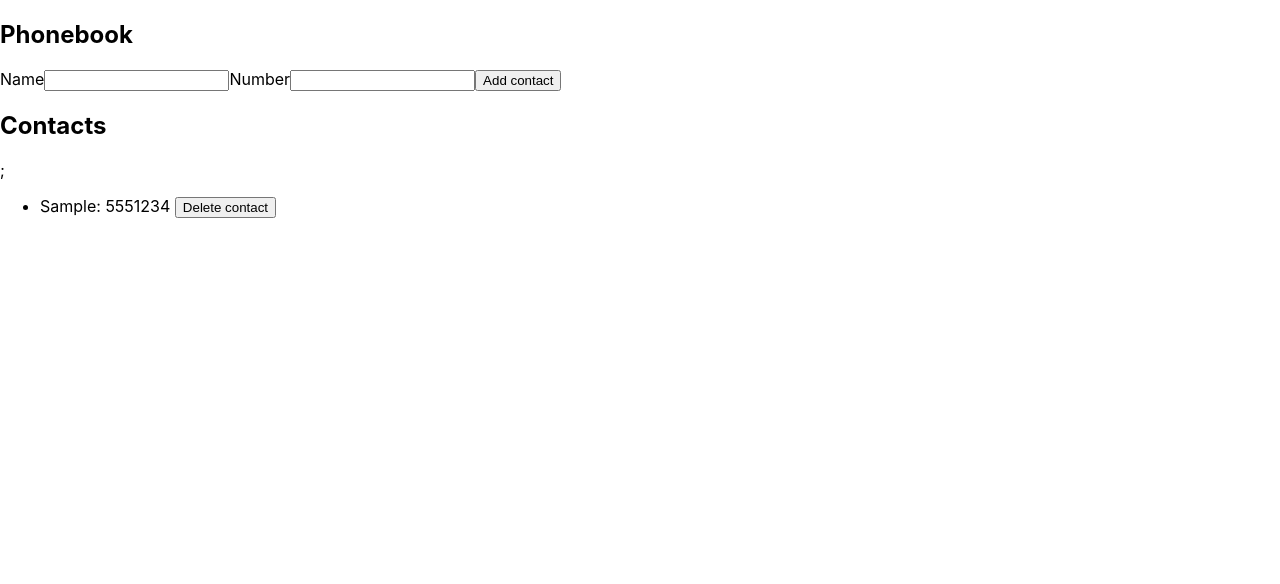
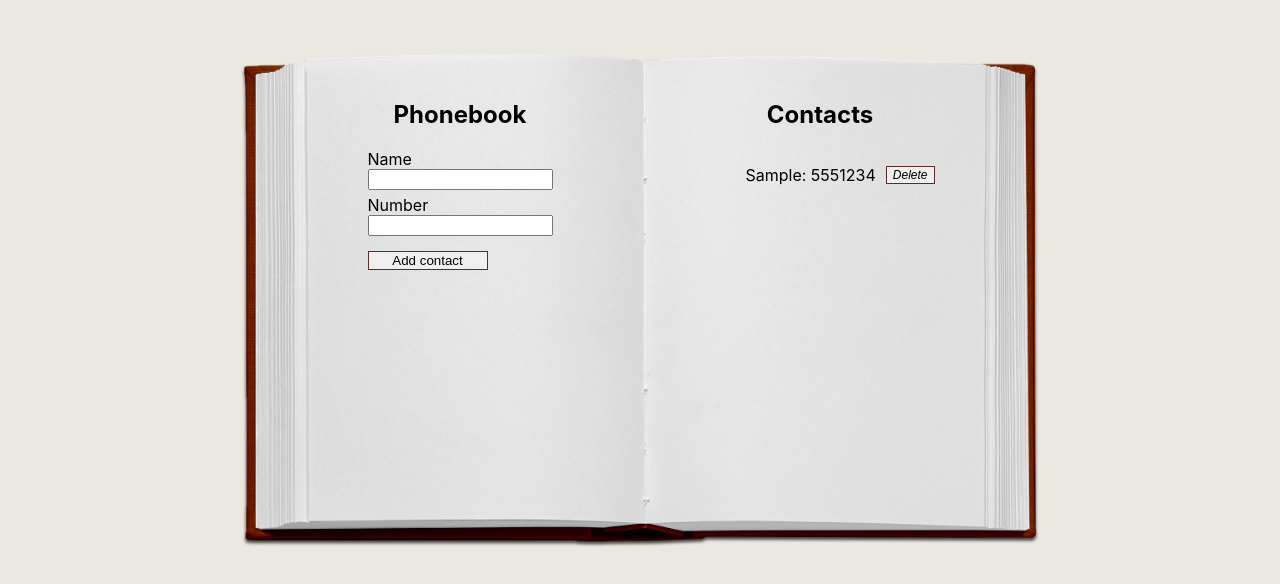
Before and after one commit to aleksandra-zablocka/goit-react-hw-02-phonebook, a React (Create React App) app: page / in a window 1280 px wide. Both pictures are taken after typing "Sample", "5551234" into the empty fields and a click on the button "Add contact". Shown: the top 584 px of the page. Built offline with nearby package versions, Linux system fonts and the light colour scheme.

Commit message:
added some styles

```diff
--- a/src/components/App.jsx
+++ b/src/components/App.jsx
@@ -23,9 +23,9 @@ class App extends Component {
   };
 
   render() {
-    console.log(this.state.contacts);
+    // console.log(this.state.contacts);
     return (
-      <div>
+      <div className="book">
         <Form addContact={this.addContact} />
         <ContactList
           contacts={this.state.contacts}
--- a/src/components/ContactEl/ContactEl.jsx
+++ b/src/components/ContactEl/ContactEl.jsx
@@ -1,14 +1,17 @@
 import React from 'react';
+import css from './ContactEl.module.css';
 
-const ContactEl = ({contact, deleteContact}) => {
-    const {id, name, number} = contact;
+const ContactEl = ({ contact, deleteContact }) => {
+  const { id, name, number } = contact;
 
-    return (
-        <li>
-            {name}: {number} {' '}
-            <button onClick={() => deleteContact(id)}>Delete contact</button>
-        </li>
-    )
-}
+  return (
+    <li>
+      <p>{name}: {number}{' '}</p>
+      <button className={css.deleteBtn} onClick={() => deleteContact(id)}>
+        Delete
+      </button>
+    </li>
+  );
+};
 
 export default ContactEl;
--- a/src/components/ContactEl/ContactEl.module.css
+++ b/src/components/ContactEl/ContactEl.module.css
@@ -0,0 +1,24 @@
+.deleteBtn {
+  border: 1px solid rgb(94, 42, 42);
+  cursor: pointer;
+  font-style: italic;
+  font-size: 12px;
+    transition: box-shadow 300ms;
+}
+
+.deleteBtn:hover {
+  box-shadow: rgba(128, 79, 70, 0.378) 0px 2px 5px 0px;
+  border: 1px solid rgb(48, 21, 21);
+}
+
+li {
+  display: flex;
+  align-items: center;
+  gap: 10px;
+  margin-bottom: 10px;
+  }
+
+p {
+  font-size: 16px;
+  margin: 0;
+}
--- a/src/components/ContactList/ContactList.jsx
+++ b/src/components/ContactList/ContactList.jsx
@@ -1,12 +1,13 @@
 import { Component } from 'react';
 import { nanoid } from 'nanoid';
 import ContactEl from 'components/ContactEl/ContactEl';
+import css from './ContactList.module.css';
 
 class ContactList extends Component {
   render() {
     return (
-      <div>
-        <h2>Contacts</h2>;
+      <div className={css.contactList}>
+        <h2>Contacts</h2>
         {/* <ul>
           {this.props.contacts.map(contact => (
             <li key={contact.id}>
@@ -18,15 +19,15 @@ class ContactList extends Component {
           ))}
         </ul> */}
 
-<ul>
+        <ul>
           {this.props.contacts.map(contact => (
-            <ContactEl key={contact.id}
-            contact={contact}
-            deleteContact={this.props.deleteContact}
+            <ContactEl
+              key={contact.id}
+              contact={contact}
+              deleteContact={this.props.deleteContact}
             />
           ))}
         </ul>
-
       </div>
     );
   }
--- a/src/components/ContactList/ContactList.module.css
+++ b/src/components/ContactList/ContactList.module.css
@@ -0,0 +1,9 @@
+.contactList {
+  width: 300px;
+  display: flex;
+  padding-top: 80px;
+  flex-direction: column;
+  align-items: center;
+}
+
+ul {list-style: none;}
--- a/src/components/Form/Form.jsx
+++ b/src/components/Form/Form.jsx
@@ -41,11 +41,11 @@ handleSubmit = e => {
     const { name, contacts, number } = this.state;
 
     return (
-      <div>
+      <div className={css.phonebook}>
         <h2>Phonebook</h2>
-        <form onSubmit={this.handleSubmit}>
+        <form className={css.form} onSubmit={this.handleSubmit}>
           <label htmlFor="name">Name</label>
-          <input
+          <input className={css.input}
             type="text"
             name="name"
             pattern="^[a-zA-Zа-яА-Я]+(([' -][a-zA-Zа-яА-Я ])?[a-zA-Zа-яА-Я]*)*$"
@@ -55,7 +55,7 @@ handleSubmit = e => {
             required
           />
           <label htmlFor="number">Number</label>
-          <input
+          <input className={css.input}
             type="tel"
             name="number"
             pattern="\+?\d{1,4}?[-.\s]?\(?\d{1,3}?\)?[-.\s]?\d{1,4}[-.\s]?\d{1,4}[-.\s]?\d{1,9}"
@@ -64,7 +64,7 @@ handleSubmit = e => {
             onChange={this.handleChange}
             required
           />
-          <button type="submit">Add contact</button>
+          <button className={css.submitBtn} type="submit">Add contact</button>
         </form>
       </div>
     );
--- a/src/components/Form/Form.module.css
+++ b/src/components/Form/Form.module.css
@@ -0,0 +1,31 @@
+.phonebook {
+  width: 300px;
+  padding-top: 80px;
+  display: flex;
+  flex-direction: column;
+  align-items: center;
+}
+
+.form {
+  display: flex;
+  flex-direction: column;
+}
+
+.input {
+  max-width: 180px;
+  margin-bottom: 5px;
+}
+
+.submitBtn {
+  margin-top: 10px;
+  width: 120px;
+  border: 1px solid rgb(94, 42, 42);
+  cursor: pointer;
+  /* background-color: transparent; */
+  transition: box-shadow 300ms;
+}
+
+.submitBtn:hover {
+  box-shadow: rgba(128, 79, 70, 0.378) 0px 2px 5px 0px;
+  border: 1px solid rgb(48, 21, 21);
+}
--- a/src/index.css
+++ b/src/index.css
@@ -1,15 +1,30 @@
 @import-normalize; /* bring in normalize.css styles */
 
 body {
+  background-color: #e3e1d7bc;
   margin: 0;
   font-family: -apple-system, BlinkMacSystemFont, 'Segoe UI', 'Roboto', 'Oxygen',
     'Ubuntu', 'Cantarell', 'Fira Sans', 'Droid Sans', 'Helvetica Neue',
     sans-serif;
   -webkit-font-smoothing: antialiased;
   -moz-osx-font-smoothing: grayscale;
+
 }
 
 code {
   font-family: source-code-pro, Menlo, Monaco, Consolas, 'Courier New',
     monospace;
 }
+
+.book {
+  background-image: url('./images/book.png');
+  background-size: contain;
+  background-position: center;
+  background-repeat: no-repeat;
+  width: 800px;
+  height: 600px;
+  margin: 0 auto;
+  display: flex;
+  justify-content: center;
+  gap: 60px;
+}
```
Also changed, not shown: src/images/book.png (added).
